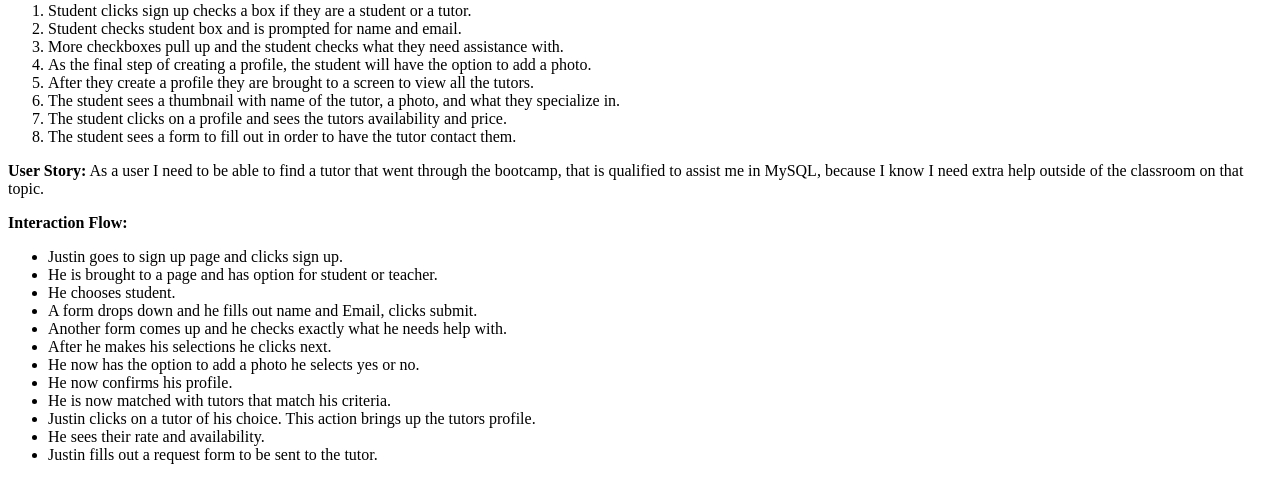
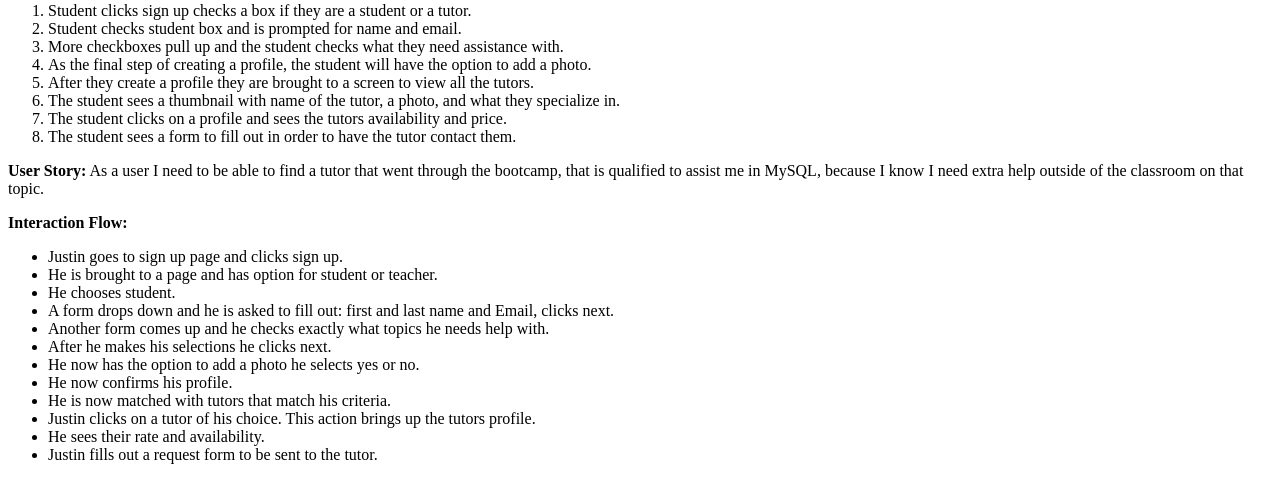
Before and after one commit to MartyBonacci/deepdivetutor, a PHP site: page /justin.php in a window 1280 px wide. Shown: the part 643-1123 px from the top of the page. Run offline with PHP 8.4, Linux system fonts and the light colour scheme.

Commit message:
fixed grammar on interaction flow

```diff
--- a/epic/persona-files/justin.php
+++ b/epic/persona-files/justin.php
@@ -68,8 +68,8 @@
 			<li>Justin goes to sign up page and clicks sign up.</li>
 			<li>He is brought to a page and has option for student or teacher.</li>
 			<li>He chooses student.</li>
-			<li>A form drops down and he fills out name and Email, clicks submit.</li>
-			<li>Another form comes up and he checks exactly what he needs help with.</li>
+			<li>A form drops down and he is asked to fill out: first and last name and Email, clicks next.</li>
+			<li>Another form comes up and he checks exactly what topics he needs help with.</li>
 			<li>After he makes his selections he clicks next.</li>
 			<li>He now has the option to add a photo he selects yes or no.</li>
 			<li>He now confirms his profile.</li>
```
